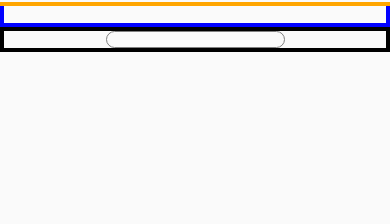
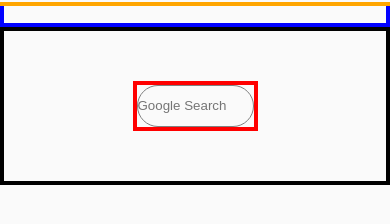
Before and after one commit to SauelAlmonte/flex-play-2, a website: page index.html in a window 390 px wide. Shown: the part 294-518 px from the top of the page. Drawn offline with Linux system fonts and the light colour scheme.

Commit message:
Styling with CSS Responsive

```diff
--- a/index.html
+++ b/index.html
@@ -50,7 +50,9 @@
 <!-- Search Section Starts -->
 
     <div id="search-div">
-        <input type="text" name="google-search" id="google-search">
+        <div id="google-search-div">
+            <input name="google-search" type="text" title="Google Search" placeholder="Google Search" maxlength="2048" id="google-search" />
+        </div>
     </div>
 
 <!--<div class="search-bar">-->
@@ -91,7 +93,7 @@
 <!-- Footer Section End -->
 
 <!-- Scripts Start -->
-<script src="src/app.js"></script>
+<!--<script src="src/app.js"></script>-->
 <!-- Scripts End -->
 
 </body>
--- a/styles.css
+++ b/styles.css
@@ -85,11 +85,20 @@
     display: flex;
     border: 4px solid black;
     justify-content: center;
+    padding: 50px;
 }
 
-input {
-    border-radius: 10px;
+#google-search-div {
+    border: 4px solid red;
+}
+
+input#google-search {
+    border-radius: 30px;
     border: 1px solid gray;
+    width: 30vw;
+    height: 5vh;
+    /*width: 500px;*/
+    /*height: 40px;*/
 }
 
 /*.search-bar {*/
```
